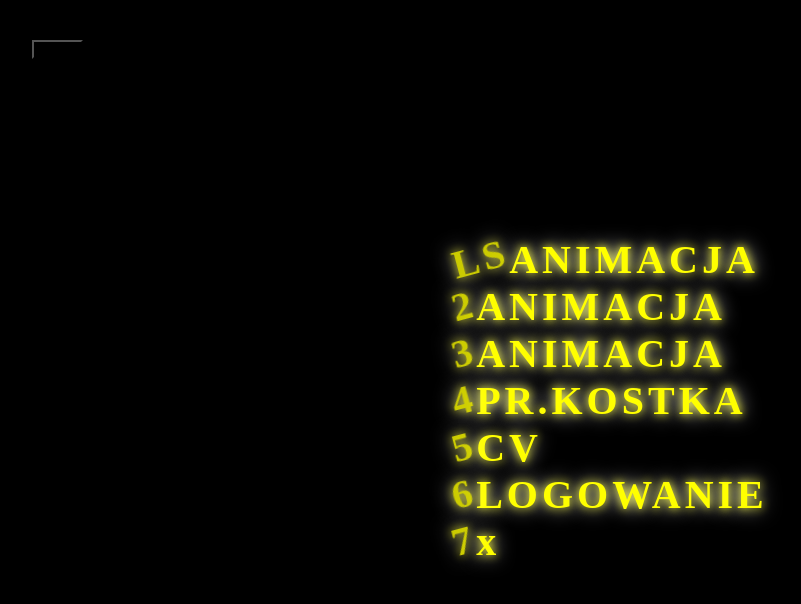
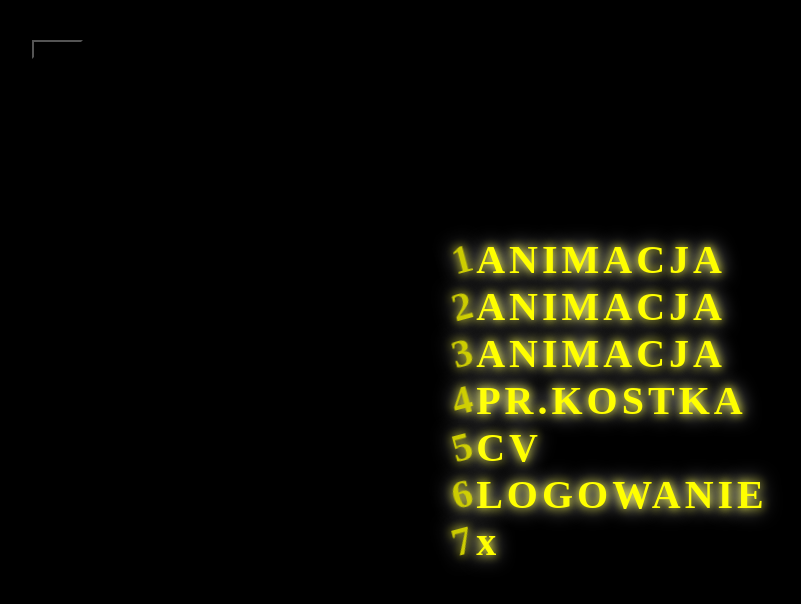
Before and after one commit to Dominik260x/neon-wszystkie, a plain HTML site: page neon wszystkie stronyg/index.html in a window 1280 px wide. Shown: the whole page, without its empty margins (32-833 px from the left). Drawn offline with Linux system fonts and the light colour scheme; a web font is replaced by a local one.

Commit message:
Update index.html

```diff
--- a/neon wszystkie stronyg/index.html
+++ b/neon wszystkie stronyg/index.html
@@ -17,7 +17,7 @@
   <body>
     <button>WŁĄCZ</button>
     <ul>
-      <li>LS</li>
+      <li>1</li>
       <li>
         <a href="https://incandescent-haupia-animacja.netlify.app">ANIMACJA</a>
       </li>
```
